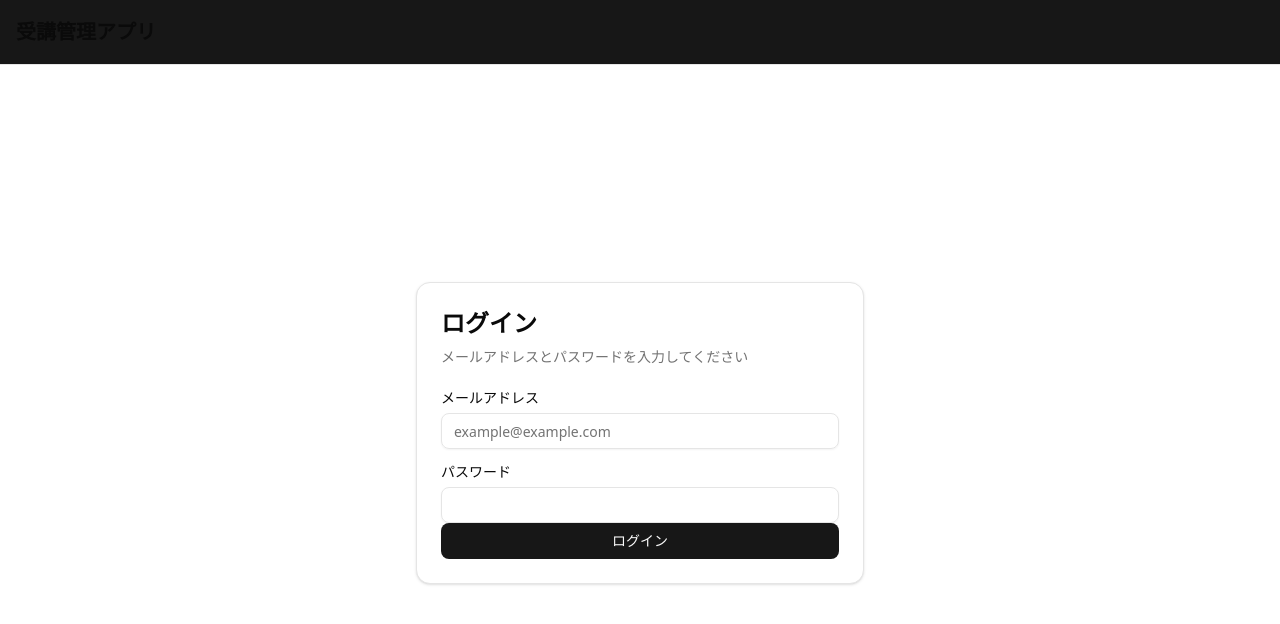
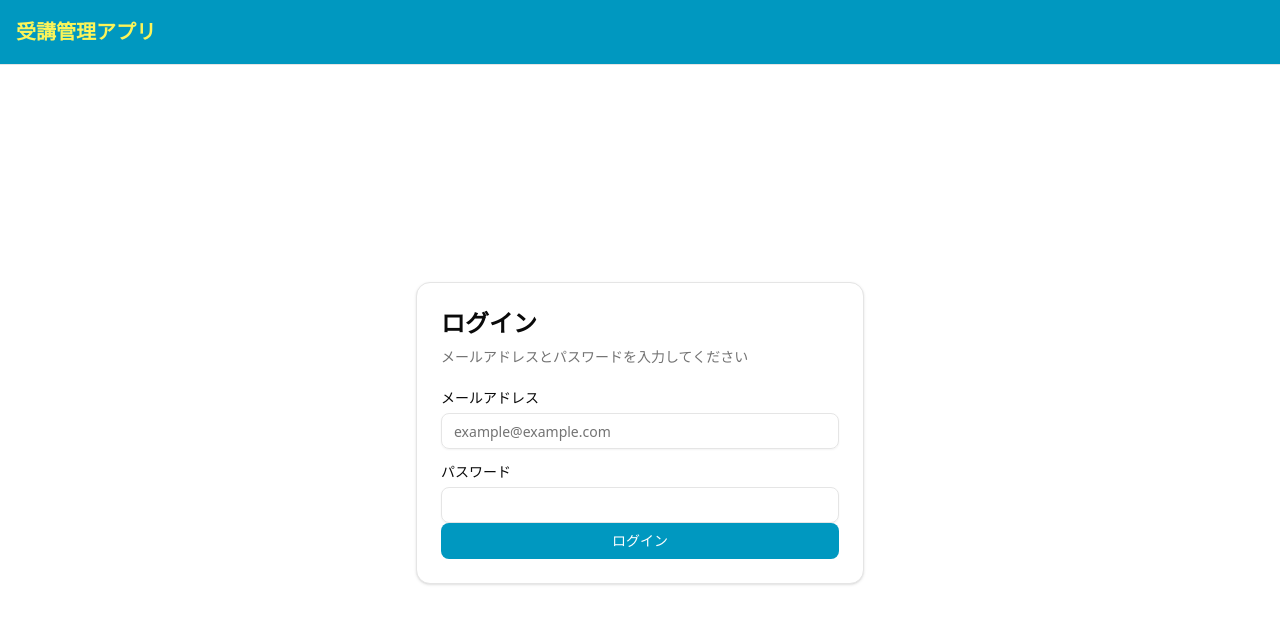
Before and after one commit to yukihiroLaravel/juko_next, a Next.js app: page / in a window 1280 px wide. Shown: the top 624 px of the page. Built offline with nearby package versions, Linux system fonts and the light colour scheme.

Commit message:
fix : プライマリカラーとプライマリフォアグラウンドカラーを更新

```diff
--- a/src/app/globals.css
+++ b/src/app/globals.css
@@ -54,8 +54,8 @@
   --card-foreground: oklch(0.145 0 0);
   --popover: oklch(1 0 0);
   --popover-foreground: oklch(0.145 0 0);
-  --primary: oklch(0.205 0 0);
-  --primary-foreground: oklch(0.985 0 0);
+  --primary: oklch(0.62 0.14 220);
+  --primary-foreground: oklch(1 0 0);
   --secondary: oklch(0.97 0 0);
   --secondary-foreground: oklch(0.205 0 0);
   --muted: oklch(0.97 0 0);
@@ -88,8 +88,8 @@
   --card-foreground: oklch(0.985 0 0);
   --popover: oklch(0.205 0 0);
   --popover-foreground: oklch(0.985 0 0);
-  --primary: oklch(0.922 0 0);
-  --primary-foreground: oklch(0.205 0 0);
+  --primary: oklch(0.68 0.14 220);
+  --primary-foreground: oklch(1 0 0);
   --secondary: oklch(0.269 0 0);
   --secondary-foreground: oklch(0.985 0 0);
   --muted: oklch(0.269 0 0);
--- a/src/components/organisms/Header/Header.ui.tsx
+++ b/src/components/organisms/Header/Header.ui.tsx
@@ -2,7 +2,7 @@ export function HeaderUI() {
   return (
     <header className="border-b bg-primary">
       <div className="container mx-auto flex h-16 items-center px-4">
-        <h1 className="text-xl font-bold">受講管理アプリ</h1>
+        <h1 className="text-xl font-bold text-[#FBF459]">受講管理アプリ</h1>
       </div>
     </header>
   );
```
